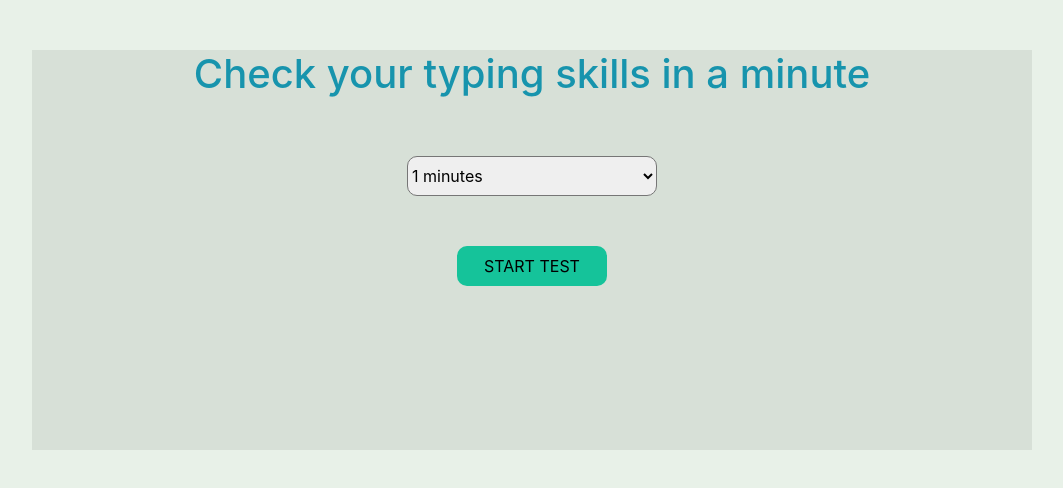
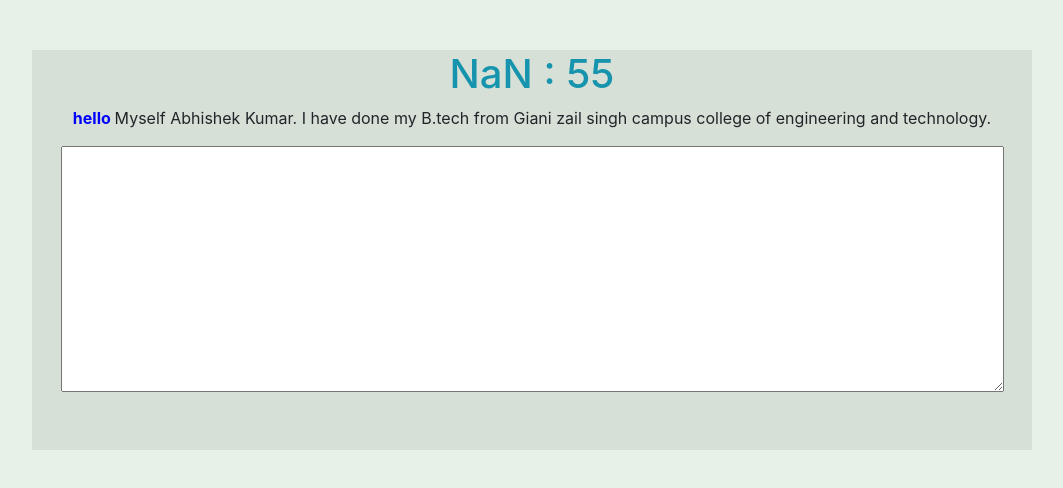
Before and after one commit to himanshu064/react-training, a React (Create React App) app: page /test in a window 1280 px wide. Shown: the top 488 px of the page, without its empty margins (108-1171 px from the left). Built offline with nearby package versions, Linux system fonts and the light colour scheme.

Commit message:
assignment7

```diff
--- a/package.json
+++ b/package.json
@@ -8,7 +8,7 @@
     "@testing-library/user-event": "^13.5.0",
     "react": "^18.2.0",
     "react-dom": "^18.2.0",
-    "react-router-dom": "^6.3.0",
+    "react-router-dom": "^6.4.2",
     "react-scripts": "5.0.1",
     "web-vitals": "^2.1.4"
   },
--- a/src/App.js
+++ b/src/App.js
@@ -1,14 +1,19 @@
 import React from 'react';
-// import Test from './Assign7/Test/Test';
-// import Result from './Assign7/Result/Result';
+import Test from './Assign7/Test/Test';
+import Result from './Assign7/Result/Result';
 import Start from './Assign7/Start/Start';
+import {BrowserRouter,Routes,Route} from 'react-router-dom';
 
 function App() {
   return (
     <>
-    <Start/>
-    {/* <Result/> */}
-    {/* <Test/> */}
+    <BrowserRouter>
+    <Routes>
+      <Route path='/' element={<Start/>} ></Route>
+      <Route path='/test' element={<Test/>} ></Route>
+      <Route path='/result' element={<Result/>} ></Route>
+    </Routes>
+    </BrowserRouter>
     </>
   );
 }
--- a/src/Assign7/Start/Start.js
+++ b/src/Assign7/Start/Start.js
@@ -1,18 +1,17 @@
-import React,{useState} from 'react';
+import React from 'react';
+import { useGlobalContext } from "../../context";
+import {Link} from 'react-router-dom';
 import './style.css';
 
 const Start = () => {
-  const [timer, setTimer] = useState("1");
+  const { Timer, HandleSetTimer } = useGlobalContext();
 
-  const HandleSetTimer = (e) => {
-    setTimer(e.target.value);
-    console.log(timer,'timer')
-  };
   return (
     <>
     <div className="container">
       <h1>Check your typing skills in a minute</h1>
-      <select id="select" value={timer}onChange={HandleSetTimer} >
+      <select id="select" value={Timer} onChange={HandleSetTimer} >
+          <option selected >select minute</option>
           <option value="1">1 minutes</option>
           <option value="2">2 minutes</option>
           <option value="3">3 minutes</option>
@@ -20,7 +19,9 @@ const Start = () => {
           <option value="10">10 minutes</option>
       </select>
       <br />
+      <Link to='/test' >
       <button>START TEST</button>
+      </Link>
     </div>
     </>
   )
--- a/src/Assign7/Test/Test.js
+++ b/src/Assign7/Test/Test.js
@@ -1,29 +1,53 @@
-import React from 'react';
-import { useEffect } from 'react';
-import { useState } from 'react';
+import React,{useState,useEffect} from 'react';
+import { useGlobalContext } from "../../context";
 import './style.css';
 
 const Test = () => {
-  const[min,setMin] = useState (0);
-  const[sec,setSec] = useState (5);
+  const { Timer } = useGlobalContext();
+  const[min,setMin] = useState (Timer);
+  const[sec,setSec] = useState (0);
+  const[userInput,setUserInput]= useState('');
+  const [index,setIndex] = useState(0);
+  const[correct,setCorrect]= useState('');
+  const[inCorrect,setInCorrect]= useState('');
+  const typeData =`hello Myself Abhishek Kumar. I have done my B.tech from Giani zail singh campus college of engineering and technology.`.split(' ');
 
+  const StartTest = (e)=>{
+      setUserInput(e.target.value);
+      if(userInput.endsWith(' ')){
+      setIndex(i=>i+1)
+      }
+  }
     useEffect(()=>{
+      if(min===0 && sec ===0){
+        setMin(0);
+        setSec(0);
+         window.location ='/result';
+      }else{
       var timer;
-    timer = setInterval(()=>{
+      timer = setTimeout(()=>{
         setSec(sec - 1);
         if (sec ===0){
           setMin(min - 1);
           setSec(59);
         }
       },1000)
-    return ()=>clearInterval(timer)
-  })
+      return ()=>clearTimeout(timer)
+    }
+    },[min,sec])
+
+
   return (
     <>
     <div className="container">
       <h1>{min} : {sec}</h1>
-    <textarea disabled cols="90" rows="10"></textarea>
-    <textarea cols="90" rows="10"></textarea>
+    <p>{typeData.map((word,i)=>{
+      if(i === index){
+        return <b style={{'color':'blue'}}>{word} </b>
+      }
+      return <span>{word} </span>
+    })}</p>
+    <textarea onChange={StartTest} cols="90" rows="10"></textarea>
     </div>
 
     </>
--- a/src/context.js
+++ b/src/context.js
@@ -1,18 +1,26 @@
-import React, {useContext} from 'react';
+import React, { useContext, useState } from "react";
 
-const Context = React.createContext();
+const AppContext = React.createContext();
 
-const Provider = ({children}) =>{
-    return (
-        <Context.Provider value={{
+const AppProvider = ({ children }) => {
+  const [Timer, setTimer] = useState();
 
-        }}>
-         {children}
-        </Context.Provider>
-    );
+  const HandleSetTimer = (e) => {
+    setTimer(e.target.value);
+  };
+
+  return (
+    <AppContext.Provider
+      value={{
+        Timer,
+        HandleSetTimer,
+      }}
+    >
+      {children}
+    </AppContext.Provider>
+  );
 };
-
-export const useGlobalContext =() => {
-    return useContext(Context);
+export const useGlobalContext = () => {
+  return useContext(AppContext);
 };
-export {Context, Provider};
+export { AppContext, AppProvider };
--- a/src/index.js
+++ b/src/index.js
@@ -2,13 +2,13 @@ import React from "react";
 import ReactDOM from "react-dom/client";
 import App from "./App";
 import "./index.css";
-import { Provider } from "./context";
+import { AppProvider } from "./context";
 
 const root = ReactDOM.createRoot(document.getElementById("root"));
 root.render(
   <React.StrictMode>
-    <Provider>
+    <AppProvider>
     <App />
-    </Provider>
+    </AppProvider>
   </React.StrictMode>
 );
```
Also changed, not shown: 1 other file (tests, documents, lock files or other folders). Lines whose indentation alone changed are shown as unchanged.
